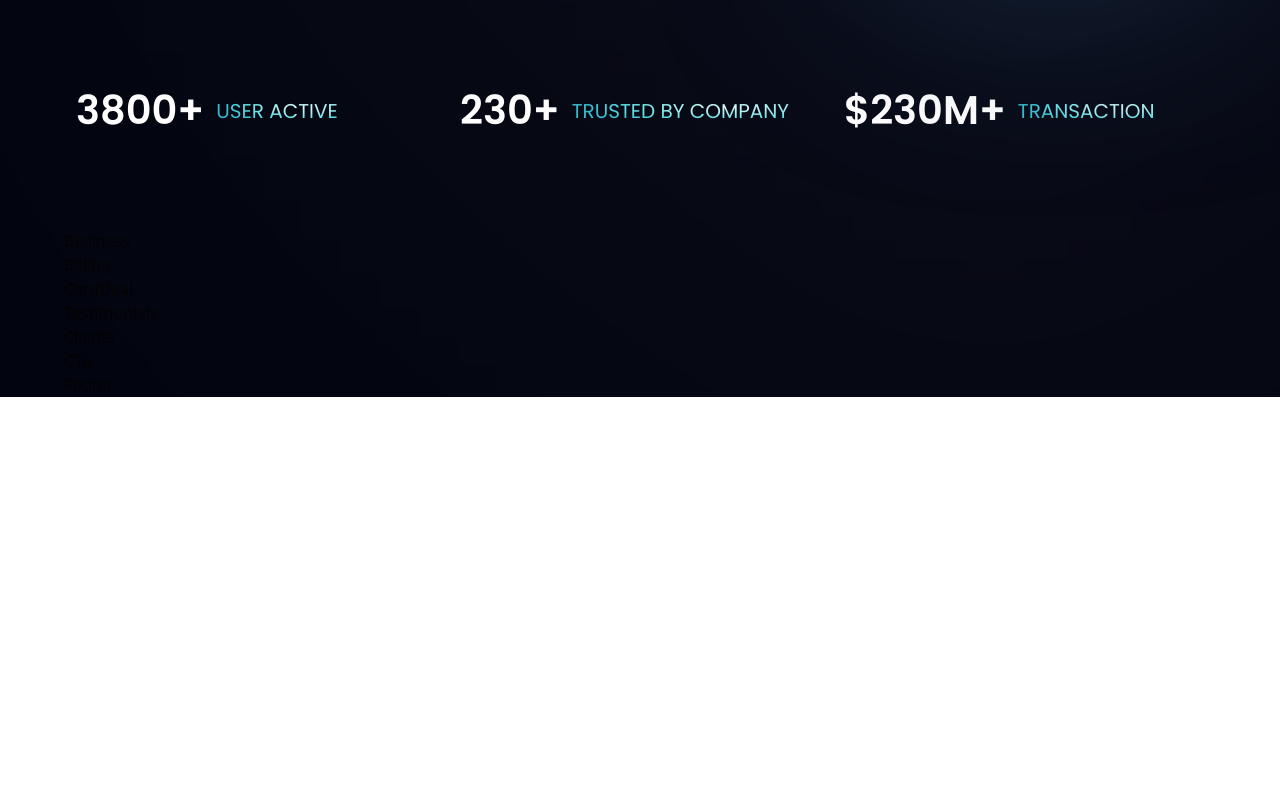
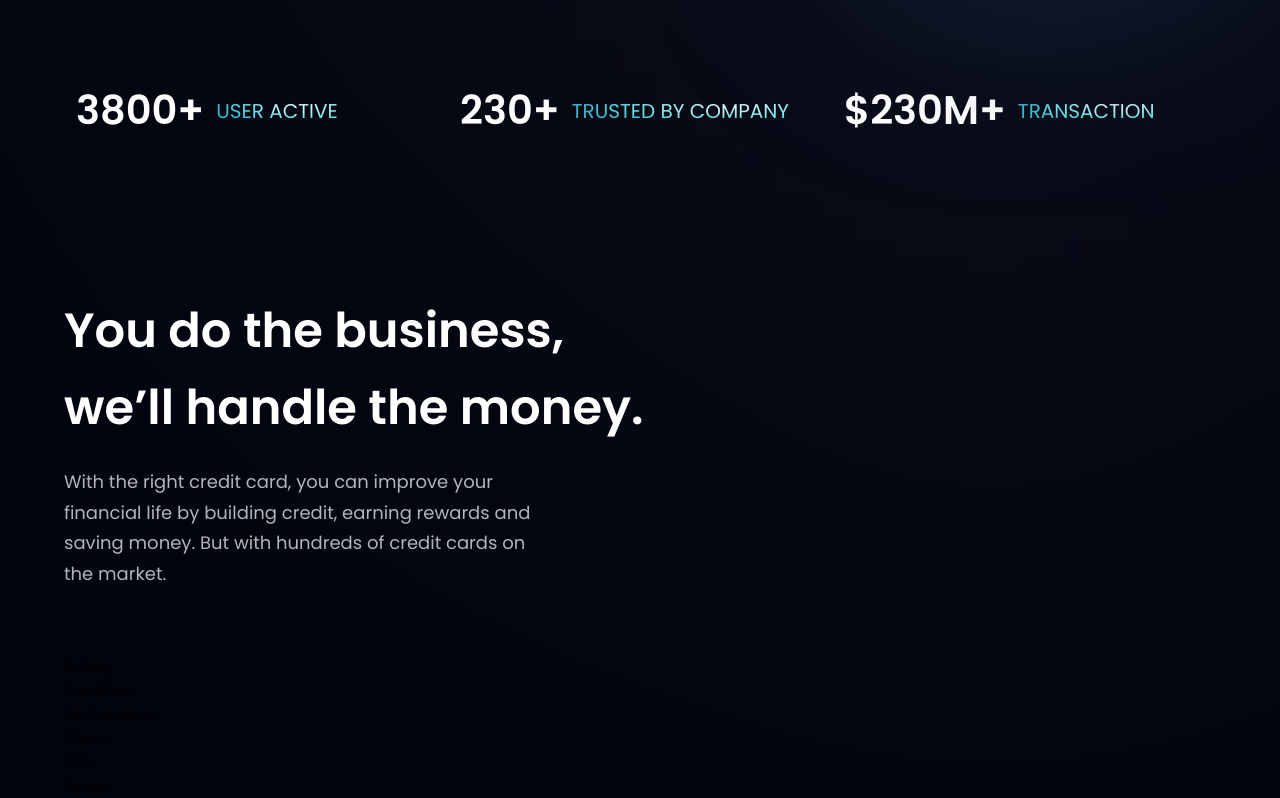
Before and after one commit to Phemel0/fnb-modern-bank-website, a React (Vite) app: page / in a window 1280 px wide. Shown: the part 716-1514 px from the top of the page. Before the commit the page ends 1113 px from the top, so only its background shows below. Built offline with nearby package versions, Linux system fonts and the light colour scheme.

Commit message:
Created the Business Component

```diff
--- a/src/components/Business.jsx
+++ b/src/components/Business.jsx
@@ -1,8 +1,19 @@
-import React from 'react'
+import { features } from "../constants";
+import styles, { layout } from "../style";
+import Button from './Button';
 
 const Business = () => {
   return (
-    <div>Business</div>
+    <section id="features" className={layout.section}>
+      <div className={layout.sectionInfo}>
+        <h2 className={styles.heading2}>You do the business, <br className="sm:block hidden" />
+        we’ll handle the money.</h2>
+        <p className={`${styles.paragraph} max-w-[470px] mt-5`}>With the right credit card, you can improve your
+          financial life by building credit, earning rewards
+          and saving money. But with hundreds of credit cards
+          on the market.</p>
+      </div>
+    </section>
   )
 }
 
```
